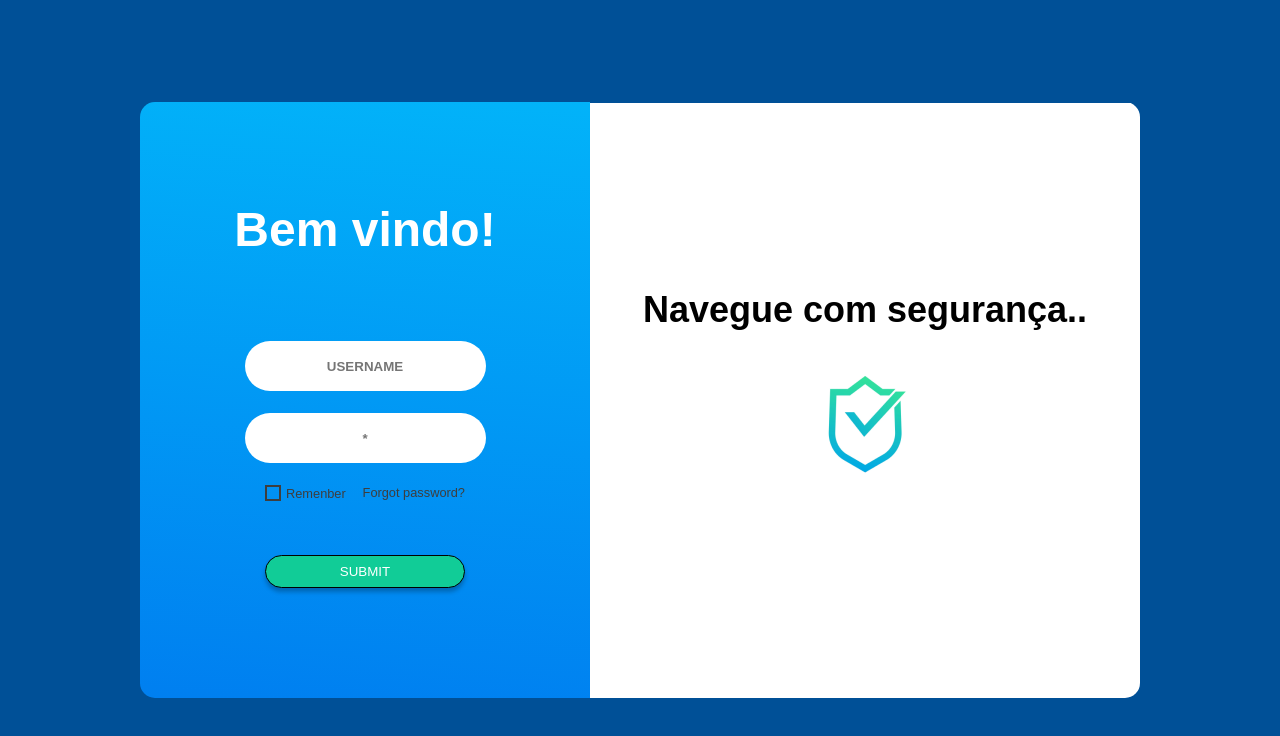
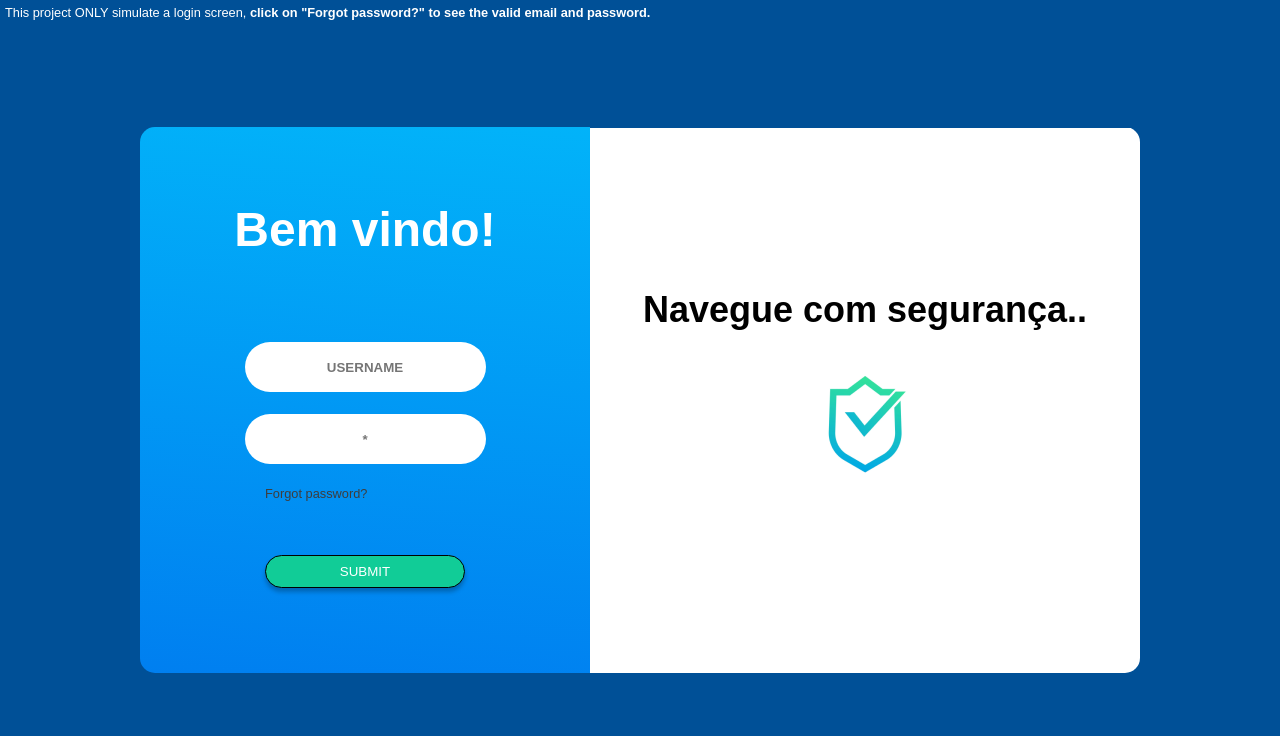
Before and after one commit to Marcos-Segantine/Login-screen, a React (Vite) app: page / in a window 1280 px wide. Shown: the top 736 px of the page. Built offline with nearby package versions, Linux system fonts and the light colour scheme.

Commit message:
Final details

```diff
--- a/src/App.tsx
+++ b/src/App.tsx
@@ -19,10 +19,10 @@ function App() {
   const [loginValid, setLoginValid] = useState(false);
   const [messageLoginValid, setMessageLoginValid] = useState("");
 
-  const handleSubmit = (e: React.TouchEvent) => {
+  const handleSubmit = (e: React.MouseEvent) => {
     e.preventDefault();
     emailPassword.forEach((value) => {
-      if (value.email === email && value.password === password) {
+      if (value.email === email.trim() && value.password === password.trim()) {
         setMessageLoginValid("Email e senha corretos!");
         setLoginValid(true);
         return;
@@ -52,13 +52,11 @@ function App() {
                 onChange={(e) => setEmai(e.target.value)}
               />
               <input
-              type="text"
+                type="password"
                 placeholder="*"
                 onChange={(e) => setPassword(e.target.value)}
               />
               <div>
-              <input type="checkbox" name="" id="" />
-              <label htmlFor="">Remenber</label>
                 <span onClick={() => setForgotPassword(!forgotPassword)}>
                   Forgot password?
                 </span>
@@ -81,6 +79,12 @@ function App() {
         ) : (
           ""
         )}
+        <p className="final_password">
+          This project ONLY simulate a login screen,{" "}
+          <span>
+            click on "Forgot password?" to see the valid email and password.
+          </span>
+        </p>
       </div>
   );
 }
--- a/src/assets/main.css
+++ b/src/assets/main.css
@@ -17,6 +17,8 @@ body {
     display: flex;
     justify-content: center;
     align-items: center;
+    padding: 5rem 0 1rem;
+    position: relative;
 }
 
 .container__content {
@@ -71,7 +73,8 @@ body {
     font-size: .8rem;
 }
 
-.container__content__login form input[type="text"] {
+.container__content__login form input[type="text"],
+.container__content__login form input[type="password"] {
     max-width: 300px;
     height: 50px;
     border: none;
@@ -80,7 +83,8 @@ body {
     outline: 0;
 }
 
-.container__content__login form input[type="text"]::placeholder {
+.container__content__login form input[type="text"]::placeholder,
+    .container__content__login form input[type="password"]::placeholder {
     text-transform: uppercase;
     text-align: center;
     font-weight: 700;
@@ -97,28 +101,8 @@ body {
     font-size: .8rem;
 }
 
-.container__content__login form div input[type="checkbox"] {
-    all: unset;
-    display: block;
-    border: solid 2px #3E3E3E;
-    width: 12px;
-    height: 12px;
-    background: transparent;
+.container__content__login form div {
     cursor: pointer;
-}
-
-.container__content__login form div input[type="checkbox"]:checked {
-    background: #3E3E3E;
-}
-
-.container__content__login form div span:nth-child(3) {
-    position: absolute;
-    top: 0;
-    right: 0;
-}
-
-.container__content__login form div a:nth-child(3):visited {
-    color: currentColor;
 }
 
 .container__content__login form input[type="submit"] {
@@ -150,9 +134,22 @@ body {
     box-sizing: border-box;
 }
 
+.final_password {
+    position: absolute;
+    top: 5px;
+    left: 5px;
+    color: white;
+    font-size: .8rem;
+}
+
+.final_password span {
+    font-weight: bold;
+}
+
 @media(min-width: 767px) {
     .container {
         height: 100vh;
+        padding: 0;
     }
 
     .container__content {
@@ -162,9 +159,11 @@ body {
 
     .container__content__login {
         width: 45%;
+        height: 450px;
     }
 
     .container__content__login_img {
         width: 55%;
+        height: 545px;
     }
 }
```
Lines whose indentation alone changed are shown as unchanged.
